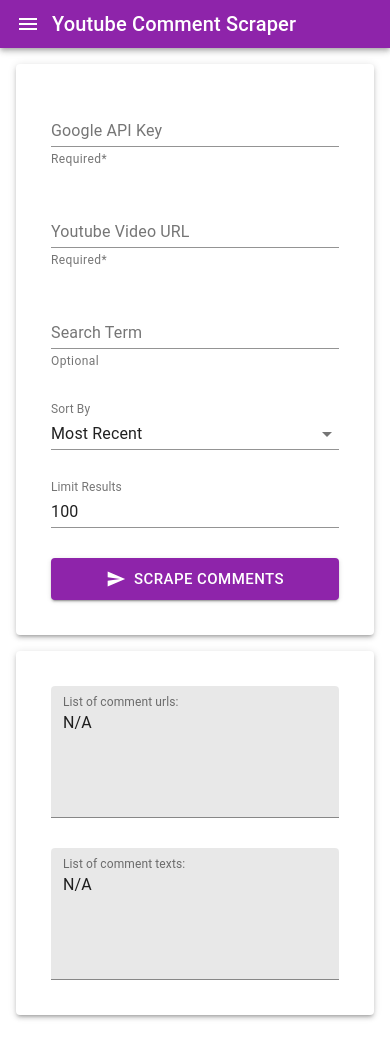
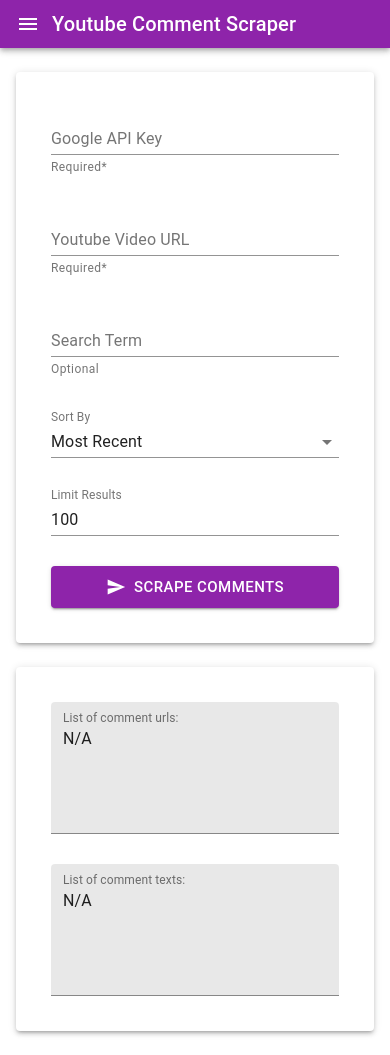
Before and after one commit to krogoz/next-yt-scraper, a Next.js app: page / in a window 390 px wide. Before the commit the page ends 1031 px from the top, so only its background shows below. Built offline with nearby package versions, Linux system fonts and the light colour scheme.

Commit message:
fix: responsive

```diff
--- a/styles/Home.module.sass
+++ b/styles/Home.module.sass
@@ -17,7 +17,9 @@
   &:last-child
     margin-bottom: 0
 
-@media screen and (max-width: 650px)
+@media screen and (max-width: 900px)
   .form
     width: 100%
-    margin: 16px auto
+    margin: 16px auto 24px
+    &:first-child
+      margin-top: 24px
```
